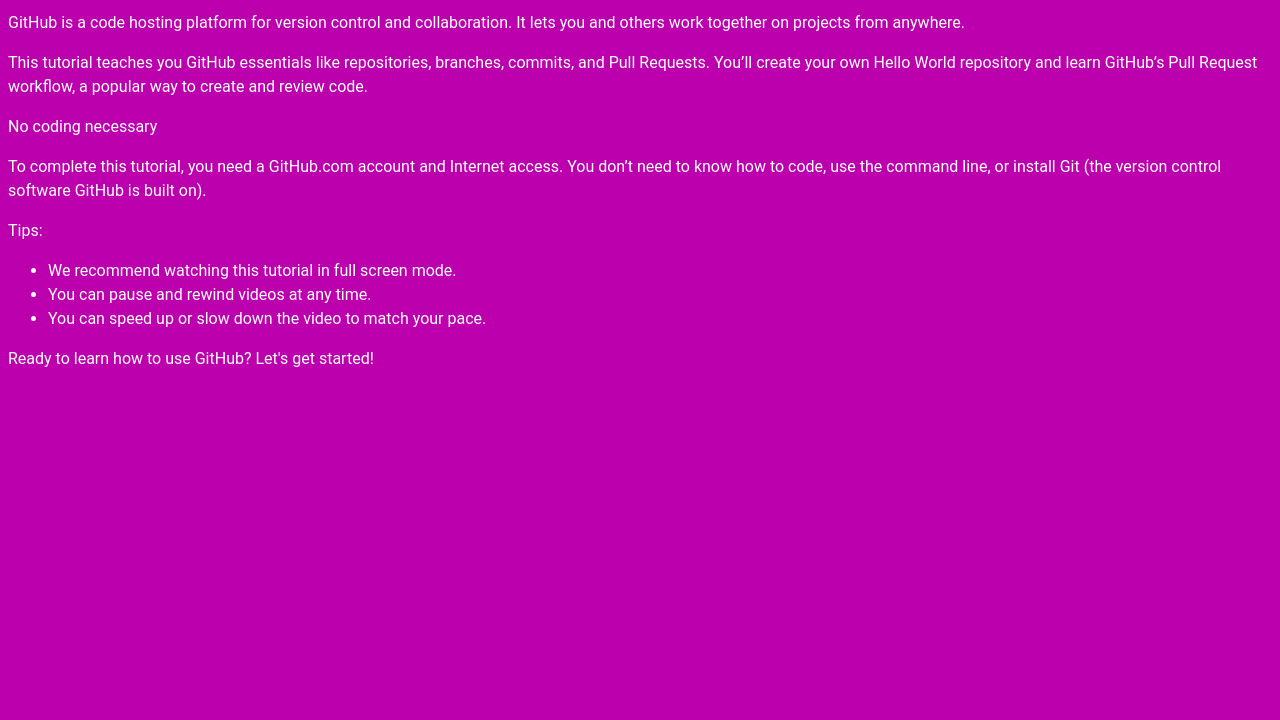
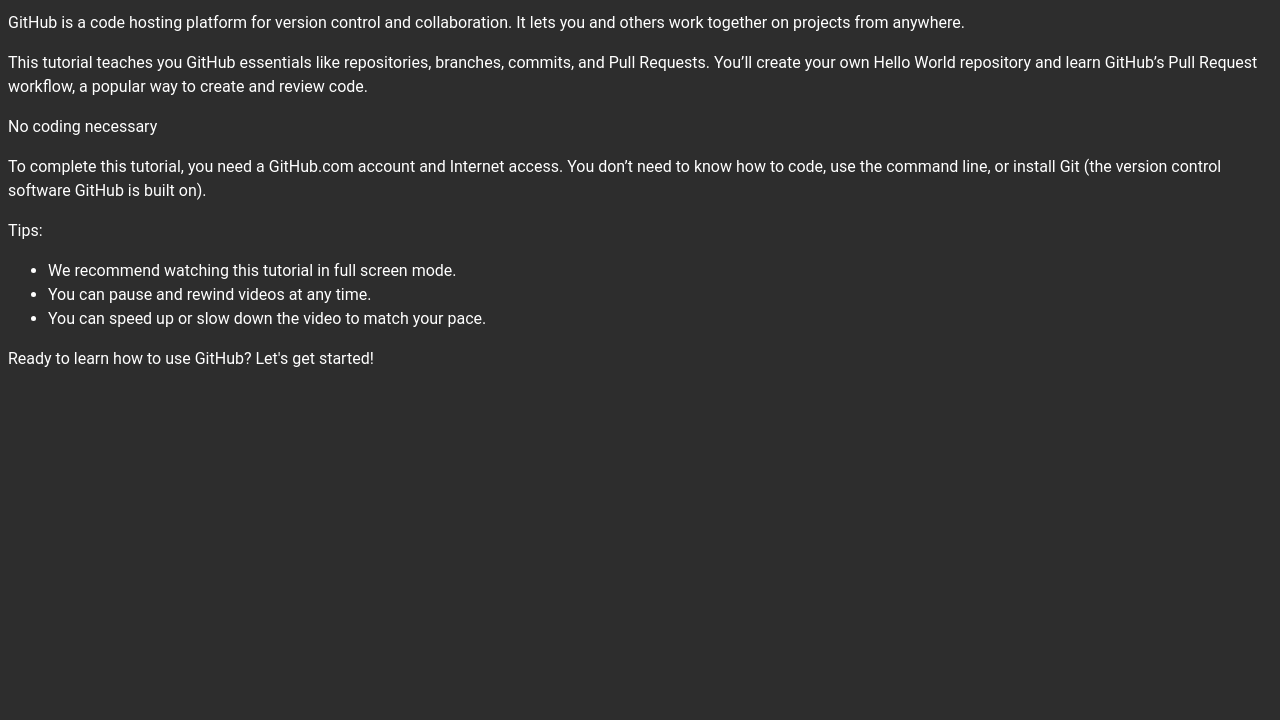
Before and after one commit to Huzaifa785/sih-github-tut, a plain HTML site: page index.html in a window 1280 px wide. Shown: the part 80-800 px from the top of the page. Drawn offline with Linux system fonts and the light colour scheme.

Commit message:
chaged bg to dark

```diff
--- a/static/css/style.css
+++ b/static/css/style.css
@@ -1,7 +1,7 @@
 /* write css so that our web page looks awesome */
 
 body {
-    background-color: #bd00ae;
+    background-color: #2d2d2d;
     font-family: 'Roboto', sans-serif;
     font-size: 16px;
     line-height: 1.5;
```
